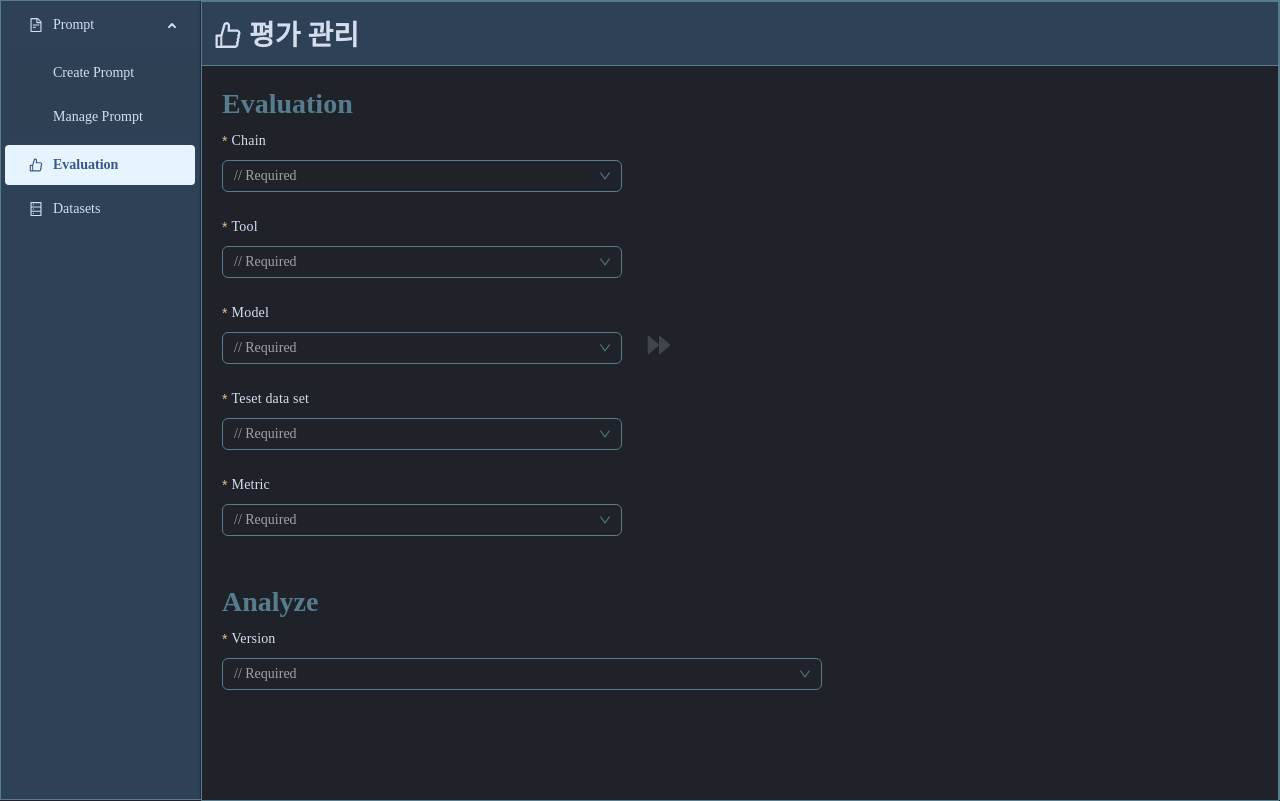
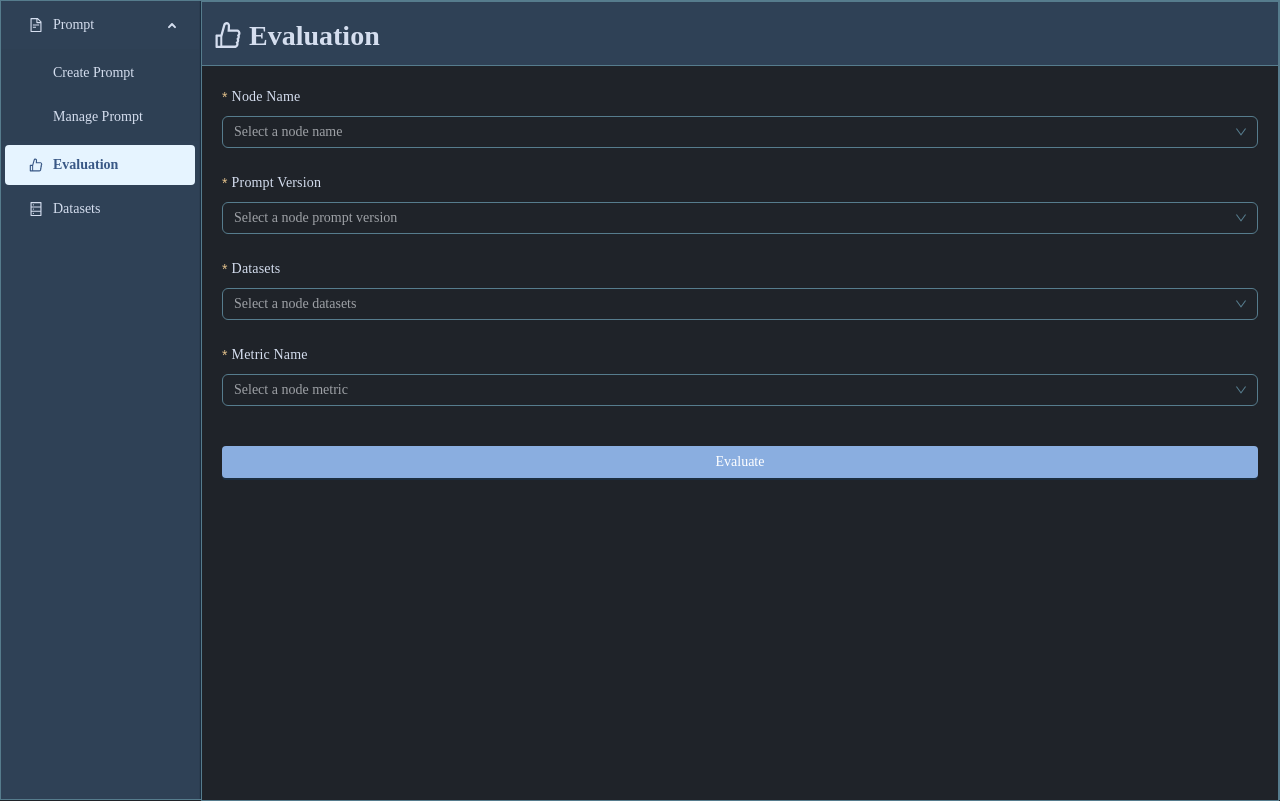
Before and after one commit to jieun-git/ai-prompt-manager, a React (Create React App) app: page /evaluation in a window 1280 px wide. Built offline with nearby package versions, Linux system fonts and the light colour scheme; the HTML template or start-up script is replaced by a standard one.

Commit message:
Refactor : 기획 변경에 의한 Evaluation 페이지 UI 수정

```diff
--- a/src/pages/evaluation/EvaluationMain.tsx
+++ b/src/pages/evaluation/EvaluationMain.tsx
@@ -1,20 +1,89 @@
-import React from 'react'
-import { Layout } from '../../components'
-import ProceedEvaluation from './ProceedEvaluation'
+import React, { useState } from 'react'
+import { Layout, Button } from '../../components'
+import EvaluationForm from './components/form/EvaluationForm'
+import EvaluatedResultTable from './components/table/EvaluatedResultTable'
 
 import { LikeOutlined } from '@ant-design/icons'
+import { S_FlexWrapper } from '../styles/Page.style'
+
+const data: any[] = [
+    {
+        key: '1',
+        name: 'Prompt1',
+        versions: 1,
+        datasets: 'data1',
+        metric: 'metric1',
+        production: {
+            default: '1a',
+            options: [
+                { label: '임시1a', value: '1a' },
+                { label: '임시2a', value: '2a' },
+                { label: '임시3a', value: '3a' },
+            ],
+        },
+    },
+    {
+        key: '2',
+        name: 'Prompt2',
+        versions: 2,
+        datasets: 'data2',
+        metric: 'metric2',
+        production: {
+            default: '1b',
+            options: [
+                { label: '임시1b', value: '1b' },
+                { label: '임시2b', value: '2b' },
+                { label: '임시3b', value: '3b' },
+            ],
+        },
+    },
+    {
+        key: '3',
+        name: 'Prompt3',
+        versions: 3,
+        datasets: 'data3',
+        metric: 'metric3',
+        production: {
+            default: '1c',
+            options: [
+                { label: '임시1c', value: '1c' },
+                { label: '임시2c', value: '2c' },
+                { label: '임시3c', value: '3c' },
+            ],
+        },
+    },
+]
 
 const EvaluationMain = () => {
+    const [isEvaluated, setIsEvaluated] = useState<boolean>(false)
+    const [evaluatedResult, setEvaluatedResult] = useState<any | undefined>(
+        data,
+    )
+
+    const handleEvaluate = () => {
+        // Evaluate API
+
+        // response: success
+        // setEvaluatedResult()
+        setIsEvaluated(true)
+    }
+
     return (
         <Layout
             menuKey="evaluation"
             headerTitle={
                 <span>
-                    <LikeOutlined /> 평가 관리
+                    <LikeOutlined /> Evaluation
                 </span>
             }
         >
-            <ProceedEvaluation />
+            <S_FlexWrapper flexDirection="column" gap={16}>
+                <EvaluationForm />
+                <Button type="primary" onClick={handleEvaluate}>
+                    Evaluate
+                </Button>
+                {isEvaluated && <EvaluatedResultTable data={evaluatedResult} />}
+            </S_FlexWrapper>
         </Layout>
     )
 }
--- /dev/null
+++ b/src/pages/evaluation/components/form/EvaluationForm.tsx
@@ -0,0 +1,34 @@
+import { Form, Select } from '../../../../components'
+import React from 'react'
+
+const EvaluationForm = () => {
+    return (
+        <Form layout="vertical">
+            <Form.Item label="Node Name" name="name" width="100%" required>
+                <Select
+                    placeholder="Select a node name"
+                    options={[{ label: 1, value: 1 }]}
+                />
+            </Form.Item>
+            <Form.Item
+                label="Prompt Version"
+                name="version"
+                width="100%"
+                required
+            >
+                <Select
+                    placeholder="Select a node prompt version"
+                    options={[]}
+                />
+            </Form.Item>
+            <Form.Item label="Datasets" name="datasets" width="100%" required>
+                <Select placeholder="Select a node datasets" options={[]} />
+            </Form.Item>
+            <Form.Item label="Metric Name" name="metric" width="100%" required>
+                <Select placeholder="Select a node metric" options={[]} />
+            </Form.Item>
+        </Form>
+    )
+}
+
+export default EvaluationForm
--- /dev/null
+++ b/src/pages/evaluation/components/table/EvaluatedResultTable.tsx
@@ -0,0 +1,74 @@
+import { NodeData } from '../../../prompt/components/table/PromptManageTable'
+import { Button, Tag, Tooltip, Table, Select } from '../../../../components'
+import { DeleteOutlined } from '@ant-design/icons'
+import React, { useState } from 'react'
+import { message } from 'antd'
+
+interface EvaluatedResultTableProps {
+    data: any
+}
+
+const EvaluatedResultTable = ({ data }: EvaluatedResultTableProps) => {
+    const [messageApi, contextHolder] = message.useMessage()
+
+    const [selectedRow, setSelectedRow] = useState<any>(undefined)
+
+    const handleChangeProduction = () => {
+        messageApi.open({
+            type: 'success',
+            content: 'Change Successfully.',
+        })
+        // messageApi.open({
+        //     type: 'error',
+        //     content: 'Change failed.',
+        // })
+    }
+
+    const columns: any[] = [
+        {
+            title: 'Name',
+            dataIndex: 'name',
+            ellipsis: true,
+            render: (text: string) => <Tag>{text}</Tag>,
+        },
+        {
+            title: 'Versions',
+            width: '90px',
+            dataIndex: 'versions',
+        },
+        {
+            title: 'Datasets',
+            dataIndex: 'datasets',
+        },
+        {
+            title: 'Metric',
+            width: '120px',
+            dataIndex: 'metric',
+        },
+        {
+            title: 'Production',
+            dataIndex: 'production',
+            render: (_: string, record: any) => {
+                setSelectedRow(record)
+
+                return (
+                    <Select
+                        width="120px"
+                        defaultValue={record.production.default}
+                        options={record.production.options}
+                        onChange={handleChangeProduction}
+                    />
+                )
+            },
+        },
+    ]
+
+    return (
+        <>
+            {contextHolder}
+            <Table columns={columns} dataSource={data} pagination={false} />
+        </>
+    )
+}
+
+export default EvaluatedResultTable
```
